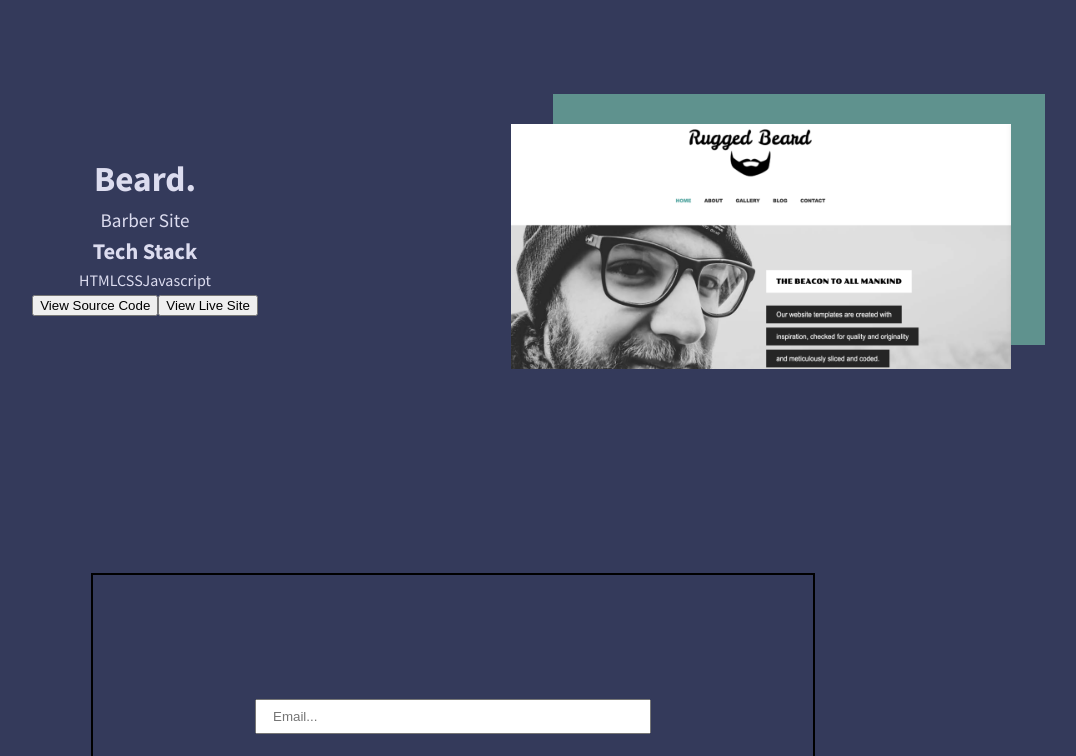
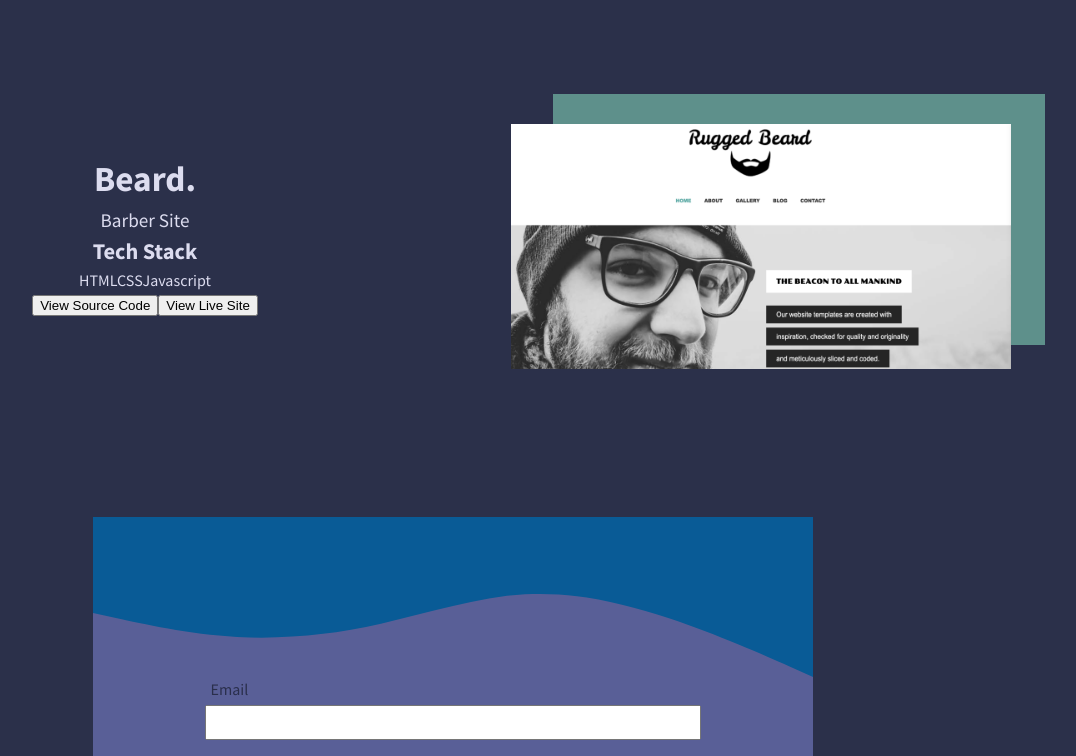
Before and after one commit to jpswt/portfolio, a React (Vite) app: page / in a window 1280 px wide. Shown: the part 2000-2756 px from the top of the page, without its empty margins (187-1263 px from the left). Built offline with nearby package versions, Linux system fonts and the light colour scheme.

Commit message:
contact started

```diff
--- a/src/App.css
+++ b/src/App.css
@@ -18,12 +18,12 @@ body {
 	--clr-font-alt: hsl(0, 0%, 27%);
 	--clr-primary: #005b96;
 	--clr-card: hsla(203, 77%, 80%, 0.8);
-	--clr-card2: hsla(205, 26%, 47%, 0.8);
+	--clr-card2: hsla(205, 26%, 37%, 0.8);
 	--clr-c: hsla(180, 50%, 40%, 0.8);
 }
 
 .dark {
-	--clr-bg: hsl(231, 27%, 28%);
+	--clr-bg: hsl(231, 27%, 23%);
 	--clr-bg-alt: hsl(231, 29%, 23%);
 	--clr-font: hsl(240, 36%, 90%);
 	--clr-font-alt: hsl(240, 67%, 91%);
--- a/src/components/Contact/Contact.css
+++ b/src/components/Contact/Contact.css
@@ -8,19 +8,35 @@
 
 .contact-container .form-wrapper {
 	width: 60%;
-	height: 400px;
-	border: 2px solid black;
+	/* height: fit-content; */
+	display: flex;
+	flex-direction: column;
+	align-items: center;
+	justify-content: center;
+
+	background-color: var(--clr-card2);
 }
 
 .contact-container .form-wrapper .form-container {
 	height: 100%;
+	width: 80%;
+
 	display: flex;
 	flex-direction: column;
 	align-items: center;
 	justify-content: center;
 }
 .contact-container .form-wrapper .form-container .inputs {
-	width: 50%;
+	width: 80%;
 	padding: 0.5rem 1rem;
-	margin: 0.75rem;
+	margin: 0.25rem;
+	margin-bottom: 1.5rem;
+	outline-color: var(--clr-c);
 }
+
+.contact-container .form-wrapper .form-container .form-labels {
+	width: 80%;
+	padding: 0 1.5rem 0 0;
+	text-align: left;
+	color: var(--clr-bg-alt);
+}
--- a/src/components/Contact/Contact.jsx
+++ b/src/components/Contact/Contact.jsx
@@ -1,6 +1,7 @@
-import './Contact.css';
 import React, { useRef } from 'react';
 import emailjs from '@emailjs/browser';
+import wave from './wave.svg';
+import './Contact.css';
 
 const Contact = () => {
 	const form = useRef();
@@ -28,20 +29,20 @@ const Contact = () => {
 	return (
 		<div className="contact-container" id="contact">
 			<div className="form-wrapper">
+				<img src={wave} alt="wave border image" />
 				<form ref={form} onSubmit={sendEmail} className="form-container">
-					<input
-						type="text"
-						name="user_email"
-						placeholder="Email..."
-						className="inputs"
-					/>
-					<input
-						type="text"
-						name="user_name"
-						placeholder="Name..."
-						className="inputs"
-					/>
-					<textarea name="message" placeholder="Message..." />
+					<label className="form-labels" htmlFor="email">
+						Email
+					</label>
+					<input type="text" id="email" name="user_email" className="inputs" />
+					<label className="form-labels" htmlFor="name">
+						Name
+					</label>
+					<input id="name" type="text" name="user_name" className="inputs" />
+					<label className="form-labels" htmlFor="message">
+						Message
+					</label>
+					<textarea className="inputs" id="message" name="message" rows="6" />
 					<input type="submit" value="SEND" />
 				</form>
 			</div>
```
Also changed, not shown: src/components/Contact/wave.svg (added).
